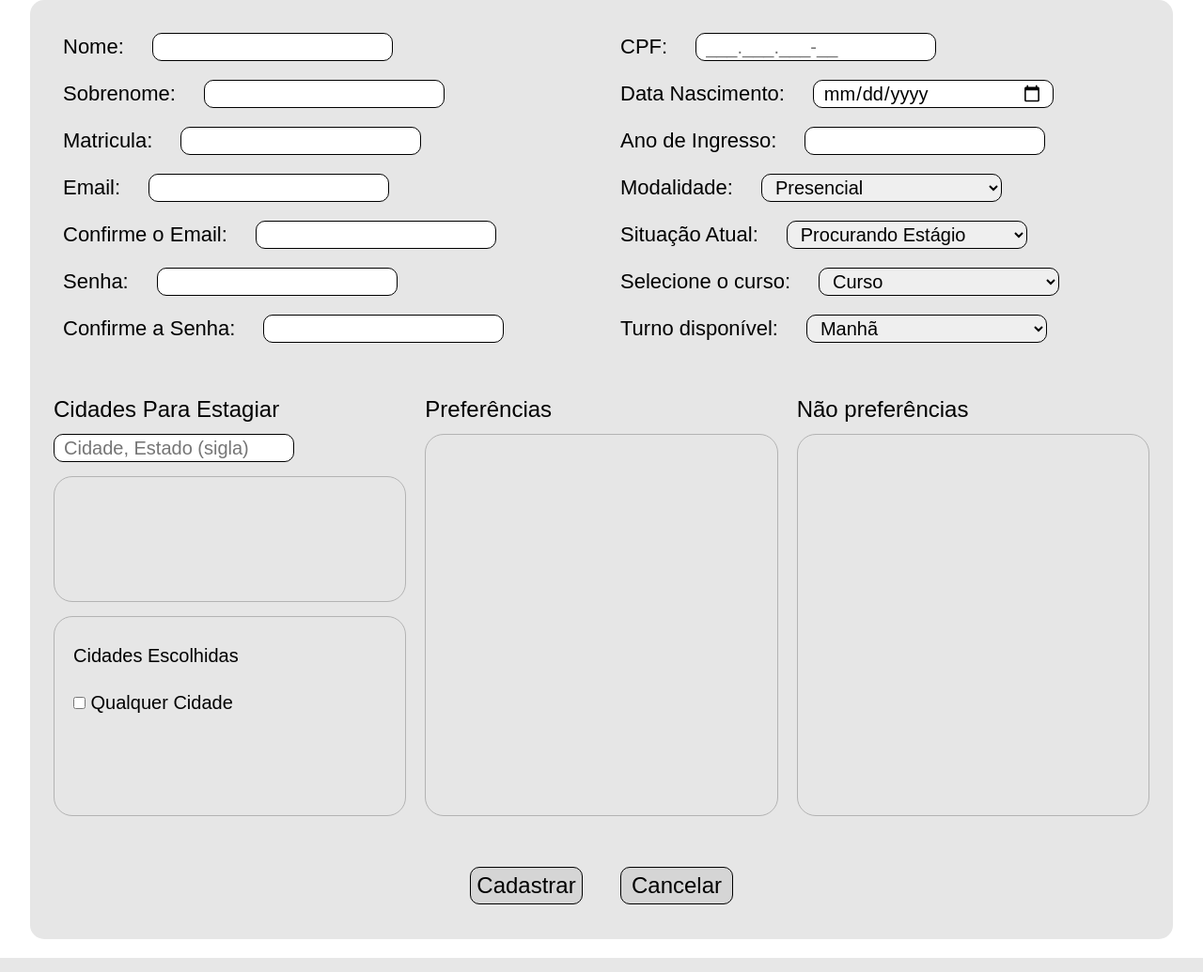
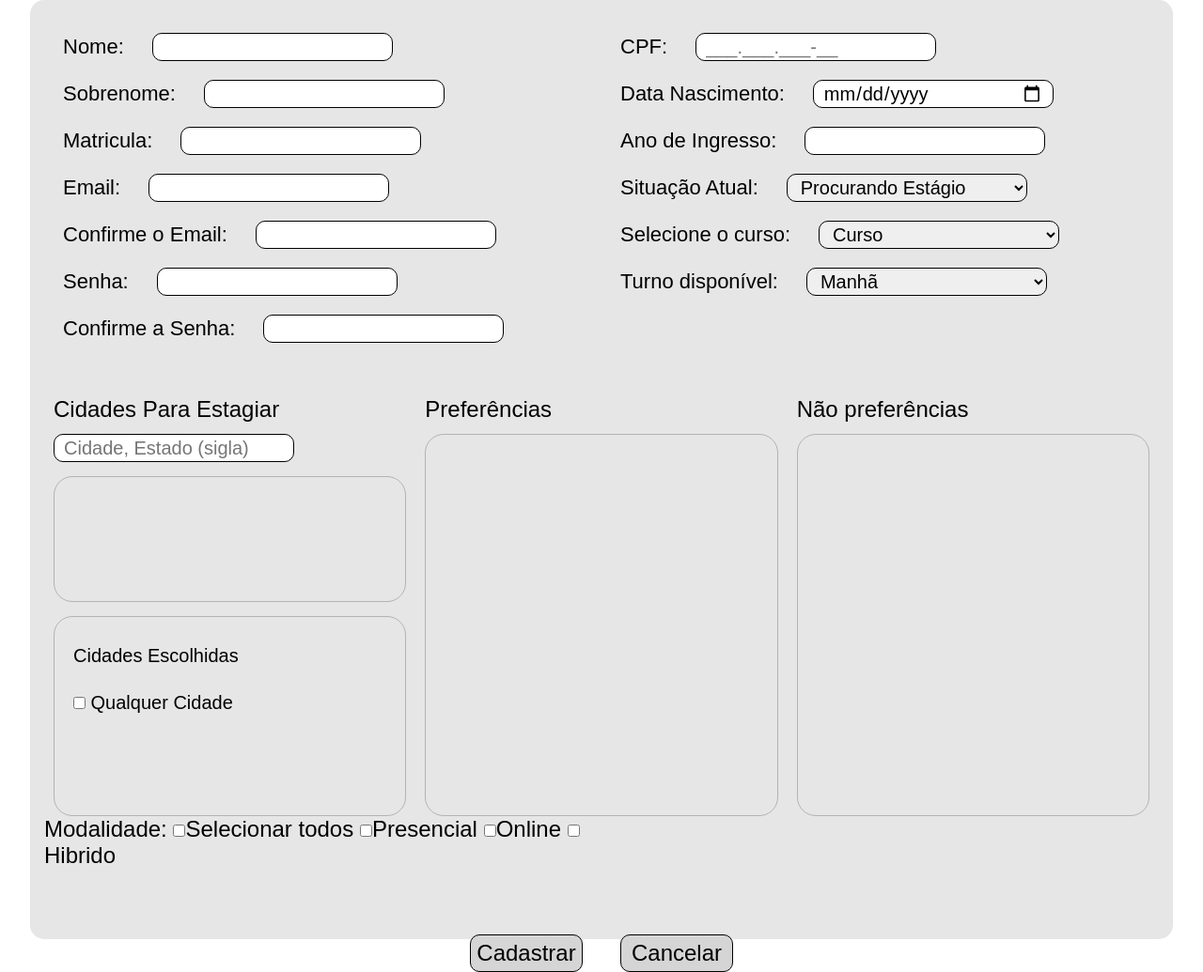
Before and after one commit to Aerther/Estagirando, a PHP site: page /pages/cadastrar/cadastroAluno.php in a window 1280 px wide. Shown: the part 96-1131 px from the top of the page at 94% size. Run offline with PHP 8.4, Linux system fonts and the light colour scheme; data comes from the database, SQL or seed files in the repository.

Commit message:
modalidade

```diff
--- a/pages/cadastrar/cadastroAluno.php
+++ b/pages/cadastrar/cadastroAluno.php
@@ -46,7 +46,7 @@ if (isset($_POST["cadastrar"])) {
                 $cidadesEstagiar,
                 $_POST["turno"],
                 $_POST["situacao"],
-                $_POST["modalidade"],
+                $modalidades,
                 $_POST["matricula"],
                 $_POST["curso"]
             );
@@ -65,6 +65,7 @@ if (isset($_POST["cadastrar"])) {
 $preferencias = Preferencia::findAllPreferencias();
 $cursos = Curso::findAllCursos();
 $cidadesEstagiar = [];
+$modalidades = [];
 
 ?>
 
@@ -149,24 +150,7 @@ $cidadesEstagiar = [];
                             echo htmlspecialchars($_POST['ano']); ?>" required>
                     </section>
 
-                    <section>
-                        <label for="modalidade">Modalidade:</label>
 
-                        <?php
-
-                        $opcoes = ["presencial" => "", "remoto" => "", "hibrido" => ""];
-
-                        if (isset($_POST["modalidade"]))
-                            $opcoes[$_POST["modalidade"]] = "selected";
-
-                        ?>
-
-                        <select id="modalidade" name="modalidade">
-                            <option value="presencial" <?php echo $opcoes["presencial"]; ?>>Presencial</option>
-                            <option value="remoto" <?php echo $opcoes["remoto"]; ?>>Remoto</option>
-                            <option value="hibrido" <?php echo $opcoes["hibrido"]; ?>>Híbrido</option>
-                        </select>
-                    </section>
 
                     <section class="more-space">
                         <label for="situacao">Situação Atual:</label>
@@ -273,6 +257,19 @@ $cidadesEstagiar = [];
                         <div id="naoPreferencias"></div>
                     </section>
                 </section>
+                <section >
+                        <label for="modalidade">Modalidade:</label>
+                        <input type="checkbox" name="todosModalidade" id="todosModalidade" value="todos" onchange="selecionar()" >Selecionar todos
+
+                        <input type="checkbox" name="presencial" id="presencial" value="presencial"><label for="presencial">Presencial</label>
+                        <input type="checkbox" name="online" id="online" value="online"><label for="online">Online</label>
+                        <input type="checkbox" name="hibrido" id="hibrido" value="hibrido"><label for="hibrido">Hibrido</label>
+
+                    </section>
+
+
+
+
 
                 <section id="btn" class="links">
                     <?php echo "<p class='erro'>{$mensagemErro}</p>"; ?>
--- a/src/js/editarCad.js
+++ b/src/js/editarCad.js
@@ -1,8 +1,12 @@
 // Pegando as cidades
+
+
+
 
 let inputCidade = document.getElementById("cidadeEstagiar");
 let sugestoes = document.querySelector(".sugestoes");
 let cidadesDiv = document.querySelector(".checkboxes");
+
 
 let qualquerCidade = document.getElementById("qualquerCidade");
 
@@ -121,4 +125,22 @@ function adicionarPreferencias(divPreferencia, data, lista) {
 
         divPreferencia.appendChild(label);
     });
+
 };
+
+
+const checkPresencial = document.getElementById('presencial');
+const checkHibrido = document.getElementById('hibrido');
+const checkOnline = document.getElementById('online');
+
+const checkTodosModalidade = document.getElementById('todosModalidade');
+
+
+
+function selecionar(){
+
+    checkPresencial.checked=true;
+    checkTodosModalidade.checked=true;
+    checkHibrido.checked=true;
+    checkOnline.checked=true;
+}
```
